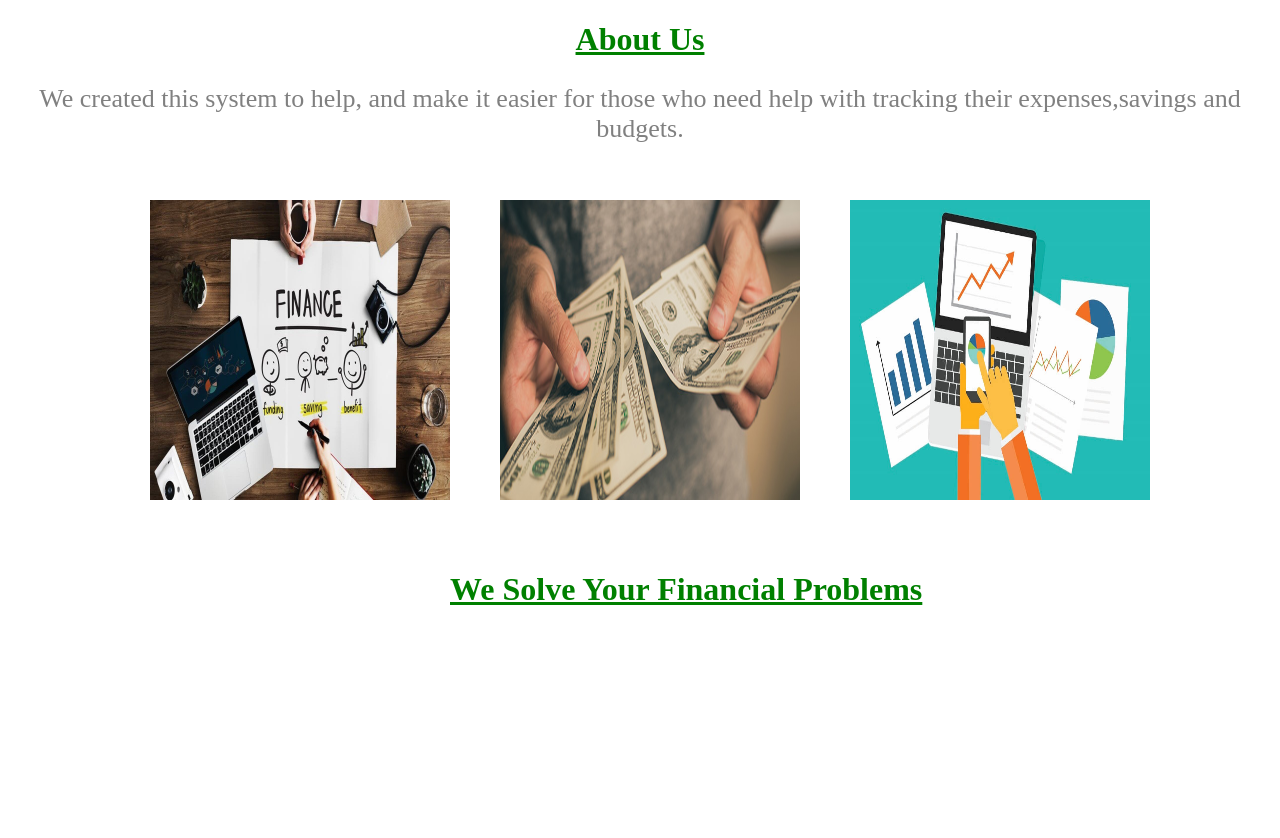
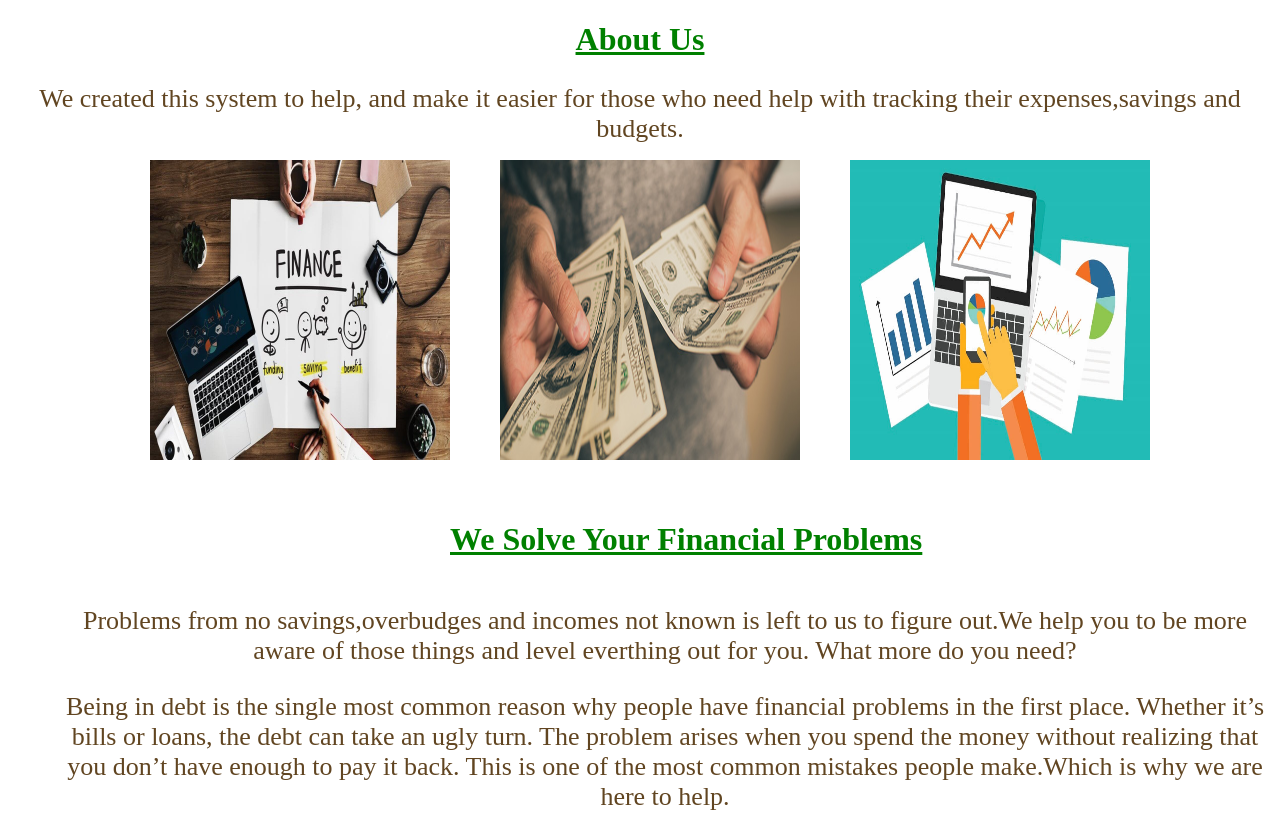
Before and after one commit to Minra-cyber/expotract, a plain HTML site: page index.html in a window 1280 px wide. Before the commit the page ends 800 px from the top, so only its background shows below. Drawn offline with Linux system fonts and the light colour scheme.

Commit message:
changed color

```diff
--- a/index.html
+++ b/index.html
@@ -14,5 +14,6 @@
   <div class="i2"><img src="2.jpg" height="300" width="300"></div>
   <div class="i3"><img src="3.jpg" height="300" width="300"></div>
 <div class="i4"> <u> <h1>We Solve Your Financial Problems</h1> </u> </div>
+<div class="i5"><p>Problems from no savings,overbudges and incomes not known is left to us to figure out.We help you to be more aware of those things and level everthing out for you. What more do you need?</p> <p>Being in debt is the single most common reason why people have financial problems in the first place. Whether it’s bills or loans, the debt can take an ugly turn. The problem arises when you spend the money without realizing that you don’t have enough to pay it back. This is one of the most common mistakes people make.Which is why we are here to help.</p> </div>
 </body>
 </html>
--- a/styles.css
+++ b/styles.css
@@ -7,26 +7,31 @@ u{
 }
 p{
   font-size: 26px;
-  color:grey;
+  color:rgba(88, 58, 20, 0.945);
   text-align: center;
 }
 .i1{
   position: absolute;
-  top:200px;
+  top:160px;
   left: 150px;
 }
 .i2{
   position: absolute;
-  top:200px;
+  top:160px;
   left:500px;
 }
 .i3{
   position: absolute;
-  top:200px;
+  top:160px;
   left:850px;
 }
 .i4 {
   position: absolute;
-  top:550px;
+  top:500px;
   left:450px;
 }
+.i5{
+  position: absolute;
+  top:580px;
+  left:50px;
+}
```
Also changed, not shown: s.jpeg (added).
